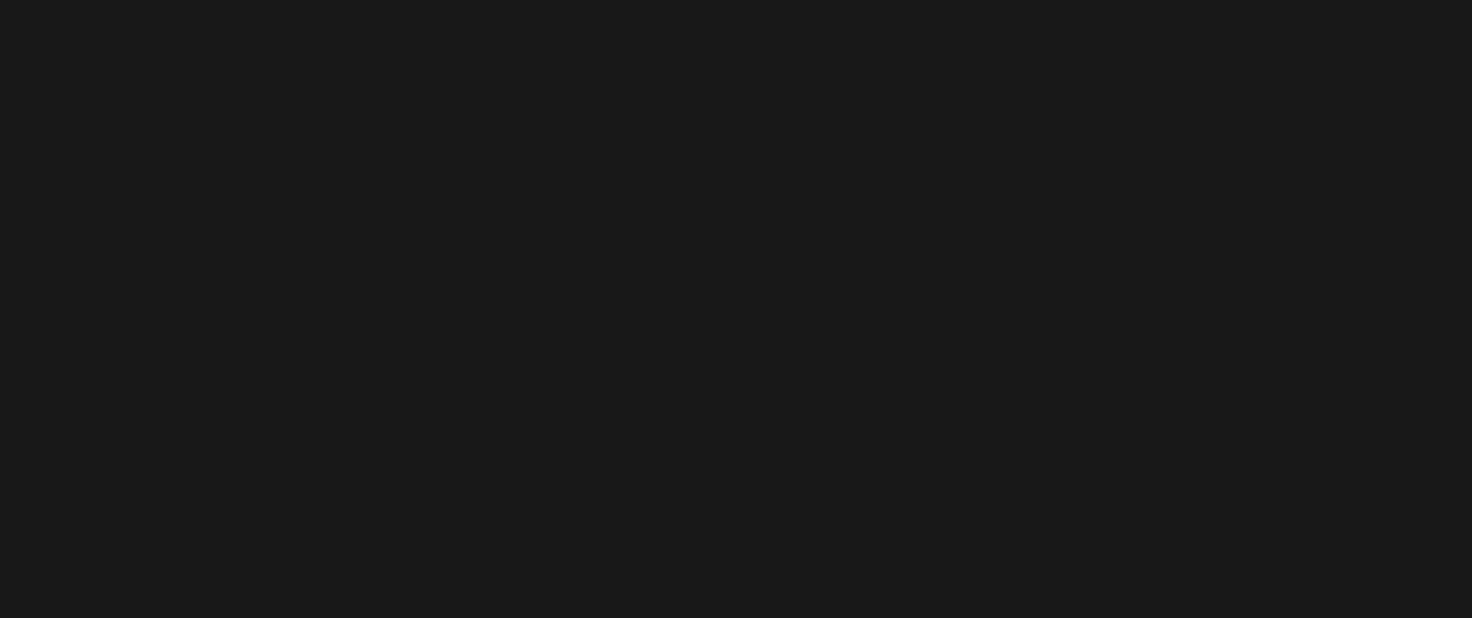
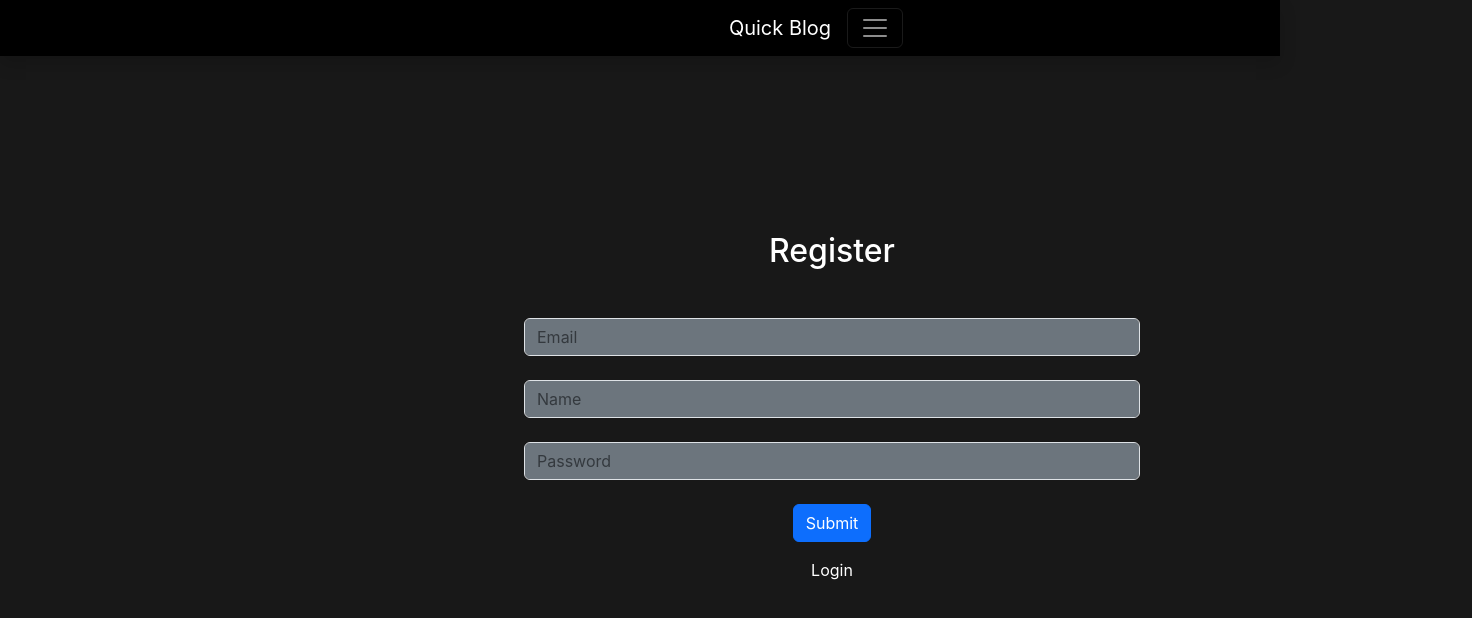
Before and after one commit to OGTutor/quick-blog, a React (Create React App) app in the folder client/: page /register in a window 1280 px wide. Before the commit this address had no page. Shown: the top 618 px of the page, 1472 px wide, since content can reach past the window. Built offline with nearby package versions, Linux system fonts and the light colour scheme.

Commit message:
Added login page n register page

```diff
--- a/client/src/app/App.js
+++ b/client/src/app/App.js
@@ -1,12 +1,14 @@
 import React from "react";
 import { Routes, Route } from "react-router-dom";
 
+import NavBar from "./components/ui/navBar";
 import Home from "./layouts/home";
 import UserArticles from "./layouts/userArticles";
 import Profile from "./components/page/profile";
 import ArticlePage from "./components/page/article";
-
-import NavBar from "./components/ui/navBar";
+import NotFoundPage from "./layouts/notFoundPage";
+import LoginForm from "./components/ui/loginForm";
+import RegisterForm from "./components/ui/registerForm";
 
 const App = () => {
     return (
@@ -17,6 +19,9 @@
                     <Route path="articles" element={<UserArticles />} />
                     <Route path="article/:id" element={<ArticlePage />} />
                     <Route path="profile" element={<Profile />} />
+                    <Route path="login" element={<LoginForm />} />
+                    <Route path="register" element={<RegisterForm />} />
+                    <Route path="*" element={<NotFoundPage />} />
                 </Route>
             </Routes>
         </>
--- /dev/null
+++ b/client/src/app/components/ui/loginForm.jsx
@@ -0,0 +1,60 @@
+import React from "react";
+import { NavLink } from "react-router-dom";
+import UserCard from "./userCard";
+
+const LoginForm = () => {
+    return (
+        <>
+            <UserCard />
+            <div className="position-relative ms-6">
+                <div className="position-absolute top-0 start-50 translate-middle-x">
+                    <div className="ms-login mt-6" style={{ width: "60rem" }}>
+                        <div className="container text-center">
+                            <div className="row">
+                                <div className="col-8">
+                                    <h2 className="text-white">Login</h2>
+                                    <div className="mt-5">
+                                        <form>
+                                            <div className="mb-4">
+                                                <input
+                                                    type="email"
+                                                    className="form-control bg-secondary text-white"
+                                                    placeholder="Email"
+                                                    value=""
+                                                />
+                                            </div>
+                                            <div className="mb-4">
+                                                <input
+                                                    type="password"
+                                                    className="form-control bg-secondary text-white"
+                                                    placeholder="Password"
+                                                    value=""
+                                                />
+                                            </div>
+                                            <button
+                                                type="submit"
+                                                className="btn btn-primary"
+                                            >
+                                                Submit
+                                            </button>
+                                            <div className="mt-3">
+                                                <NavLink
+                                                    to="/register"
+                                                    className="card-link text-white text-decoration-none"
+                                                >
+                                                    Register
+                                                </NavLink>
+                                            </div>
+                                        </form>
+                                    </div>
+                                </div>
+                            </div>
+                        </div>
+                    </div>
+                </div>
+            </div>
+        </>
+    );
+};
+
+export default LoginForm;
--- a/client/src/app/components/ui/navBar.jsx
+++ b/client/src/app/components/ui/navBar.jsx
@@ -29,7 +29,7 @@
                                 className="offcanvas-title"
                                 id="offcanvasDarkNavbarLabel"
                             >
-                                Write it now
+                                Quick Blog
                             </h5>
                             <button
                                 type="button"
@@ -58,6 +58,11 @@
                                         Profile
                                     </NavLink>
                                 </li>
+                                <li className="nav-item">
+                                    <NavLink className="nav-link" to="/login">
+                                        Login
+                                    </NavLink>
+                                </li>
                             </ul>
                             <form className="d-flex mt-3" role="search">
                                 <input
--- /dev/null
+++ b/client/src/app/components/ui/registerForm.jsx
@@ -0,0 +1,68 @@
+import React from "react";
+import { NavLink } from "react-router-dom";
+import UserCard from "./userCard";
+
+const RegisterForm = () => {
+    return (
+        <>
+            <UserCard />
+            <div className="position-relative ms-6">
+                <div className="position-absolute top-0 start-50 translate-middle-x">
+                    <div className="ms-login mt-6" style={{ width: "60rem" }}>
+                        <div className="container text-center">
+                            <div className="row">
+                                <div className="col-8">
+                                    <h2 className="text-white">Register</h2>
+                                    <div className="mt-5">
+                                        <form>
+                                            <div className="mb-4">
+                                                <input
+                                                    type="email"
+                                                    className="form-control bg-secondary text-white"
+                                                    placeholder="Email"
+                                                    value=""
+                                                />
+                                            </div>
+                                            <div className="mb-4">
+                                                <input
+                                                    type="name"
+                                                    className="form-control bg-secondary text-white"
+                                                    placeholder="Name"
+                                                    value=""
+                                                />
+                                            </div>
+                                            <div className="mb-4">
+                                                <input
+                                                    type="password"
+                                                    className="form-control bg-secondary text-white"
+                                                    placeholder="Password"
+                                                    value=""
+                                                />
+                                            </div>
+                                            <button
+                                                type="submit"
+                                                className="btn btn-primary"
+                                            >
+                                                Submit
+                                            </button>
+                                            <div className="mt-3">
+                                                <NavLink
+                                                    to="/login"
+                                                    className="card-link text-white text-decoration-none"
+                                                >
+                                                    Login
+                                                </NavLink>
+                                            </div>
+                                        </form>
+                                    </div>
+                                </div>
+                            </div>
+                        </div>
+                    </div>
+                </div>
+            </div>
+        </>
+    );
+};
+
+export default RegisterForm;
--- /dev/null
+++ b/client/src/app/layouts/notFoundPage.jsx
@@ -0,0 +1,7 @@
+import React from "react";
+
+const NotFoundPage = () => {
+    return <h1 className="text-white">Error 404</h1>;
+};
+
+export default NotFoundPage;
--- a/client/src/index.scss
+++ b/client/src/index.scss
@@ -18,6 +18,9 @@
 .ms-profile {
     margin-left: ($spacer * 28) !important;
 }
+.ms-login {
+    margin-left: ($spacer * 22) !important;
+}
 .ms-6 {
     margin-left: ($spacer * 22) !important;
 }
```
